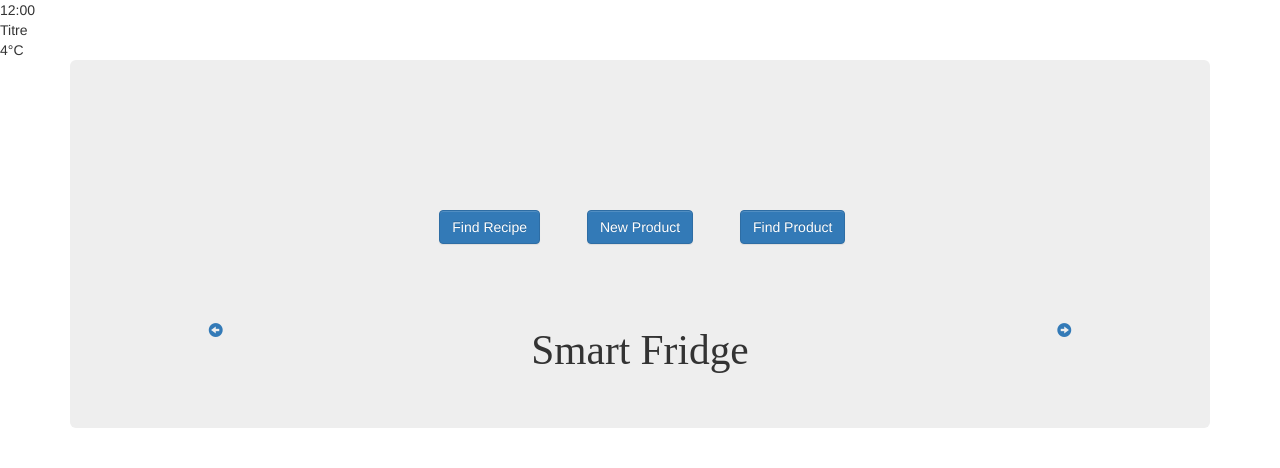
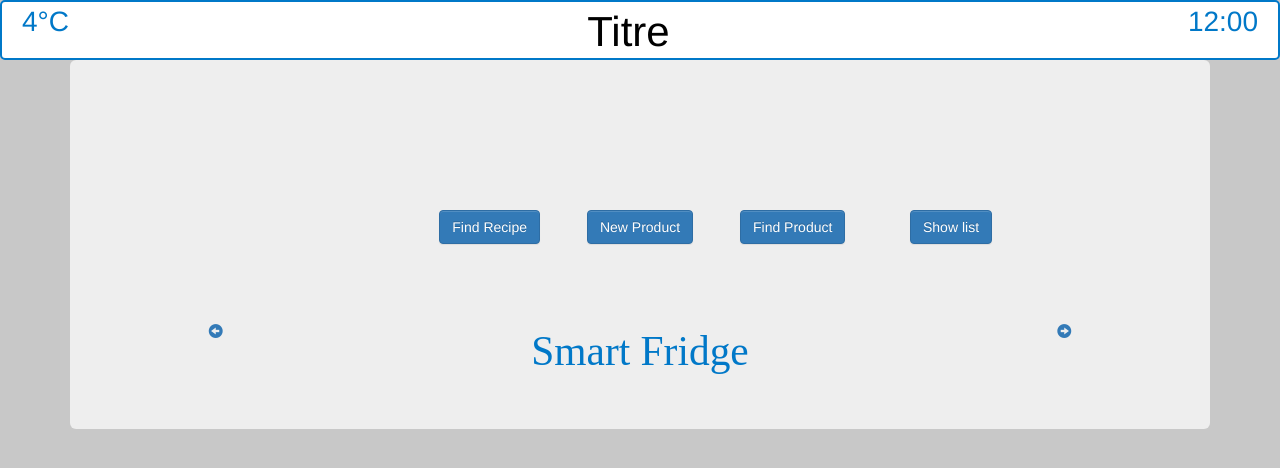
Before and after one commit to Nodraak/SmartFridge, a Django app: page /sf/ in a window 1280 px wide. Shown: the top 468 px of the page. Run offline with Django 3.2, Linux system fonts and the light colour scheme; some libraries are stand-ins or nearby versions.

Commit message:
css barre d'état

```diff
--- a/assets/css/principale.css
+++ b/assets/css/principale.css
@@ -1,3 +1,8 @@
+body{
+	background: rgb(200,200,200);
+	color: rgb(0,120,200);
+}
+
 #marque
 {
 	font-family: chalkduster;
@@ -23,3 +28,39 @@
 {
 	padding-left: 18%;
 }
+
+.barre{
+	height:60px;
+	background: white;
+	color: black;
+	padding: 0px;
+	margin: 0px;
+	border: solid rgb(0,120,200) 2px;
+	border-radius: 5px;
+	text-align: center;
+}
+
+.barre div{
+display: inline-block;
+vertical-align: middle;
+
+}
+
+#temperature{
+	float: left;
+	color: rgb(0,120,200);
+	margin-left: 20px;
+	font-size: 2em;
+}
+
+#heure{
+	float: right;
+	color: rgb(0,120,200);
+	margin-right: 20px;
+	font-size: 2em;
+}
+
+#titre{
+	display: inline-block;
+	font-size: 3em;
+}
--- a/templates/sf/index.html
+++ b/templates/sf/index.html
@@ -30,6 +30,12 @@
       </a>
     </div>
 
+    <div class="col-sm-2 ">
+      <a href="http://127.0.0.1:8000/sf/show_list/">
+        <button type="button" class="btn btn-primary"> Show list </button>
+      </a>
+    </div>
+
   <div class="col-sm-3 text-center">
 <!--     <a href="http://127.0.0.1:8000/sf/is_in_fridge/"> <span class="glyphicon glyphicon-circle-arrow-right"></span> </a>
  -->  </div>
```
Also changed, not shown: templates/sf/show_list.css (added, +76 -0 lines).
